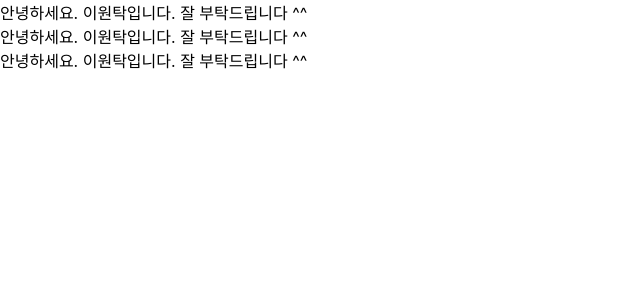
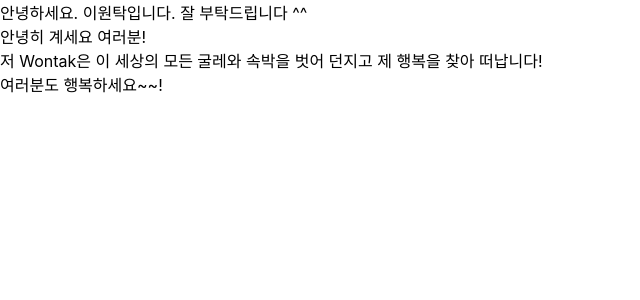
Before and after one commit to hsh0367/react-study, a React (Create React App) app in the folder tak-react/: page / in a window 1280 px wide. Shown: the top 300 px of the page, without its empty margins (0-640 px from the left). Built offline with nearby package versions, Linux system fonts and the light colour scheme.

Commit message:
퇴사짤 대사 구현

```diff
--- a/tak-react/src/App.js
+++ b/tak-react/src/App.js
@@ -2,13 +2,15 @@ import React from 'react';
 import Hello from './Hello';
 
 function App() {
+  const name = 'Wontak';
   return (
-    <div>
+    <>
       <Hello />
-      <Hello />
-      <Hello />
-    </div>
-  )
+      <div>안녕히 계세요 여러분! <br />
+           저 {name}은 이 세상의 모든 굴레와 속박을 벗어 던지고 제 행복을 찾아 떠납니다! <br />
+           여러분도 행복하세요~~!</div>
+    </>
+  );
 }
 
 export default App;
```
